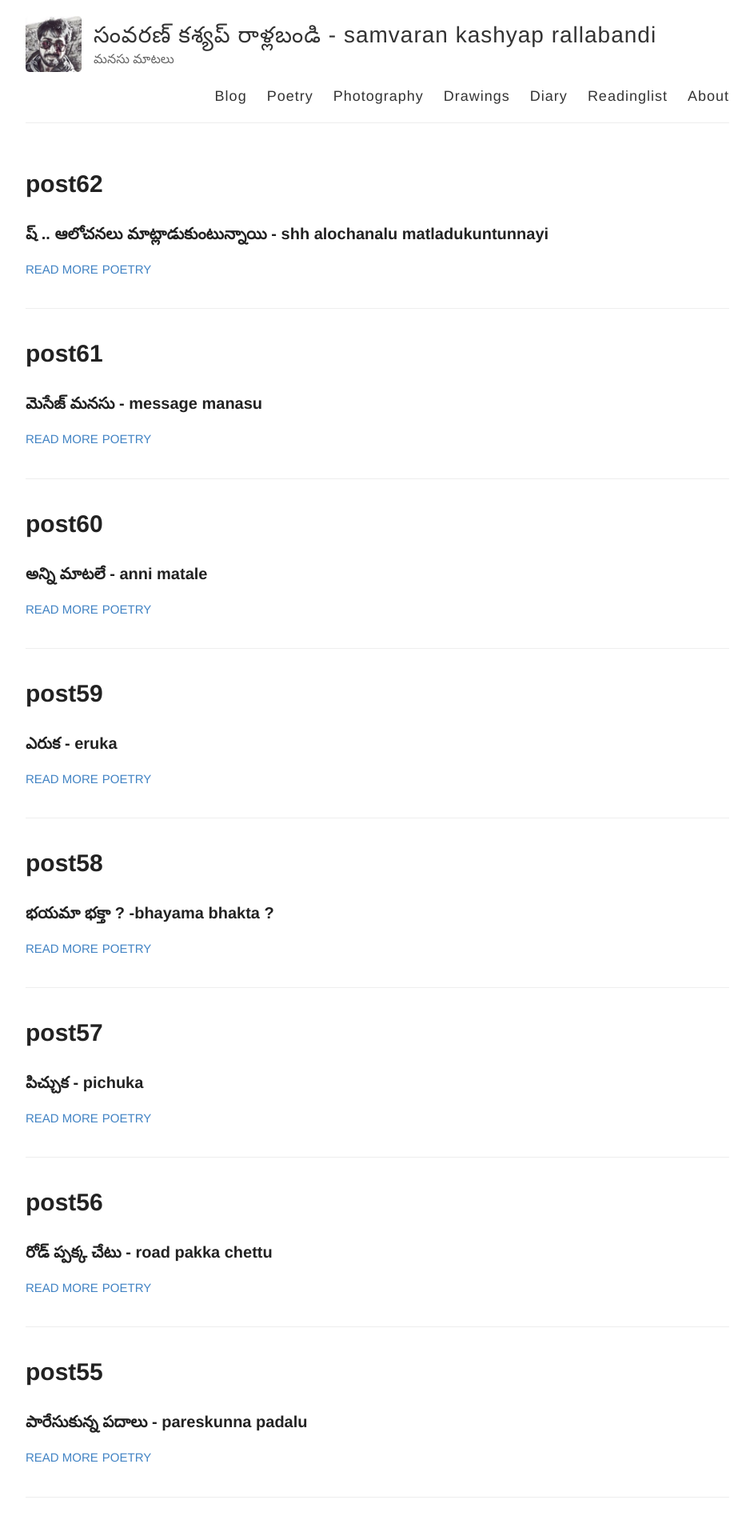
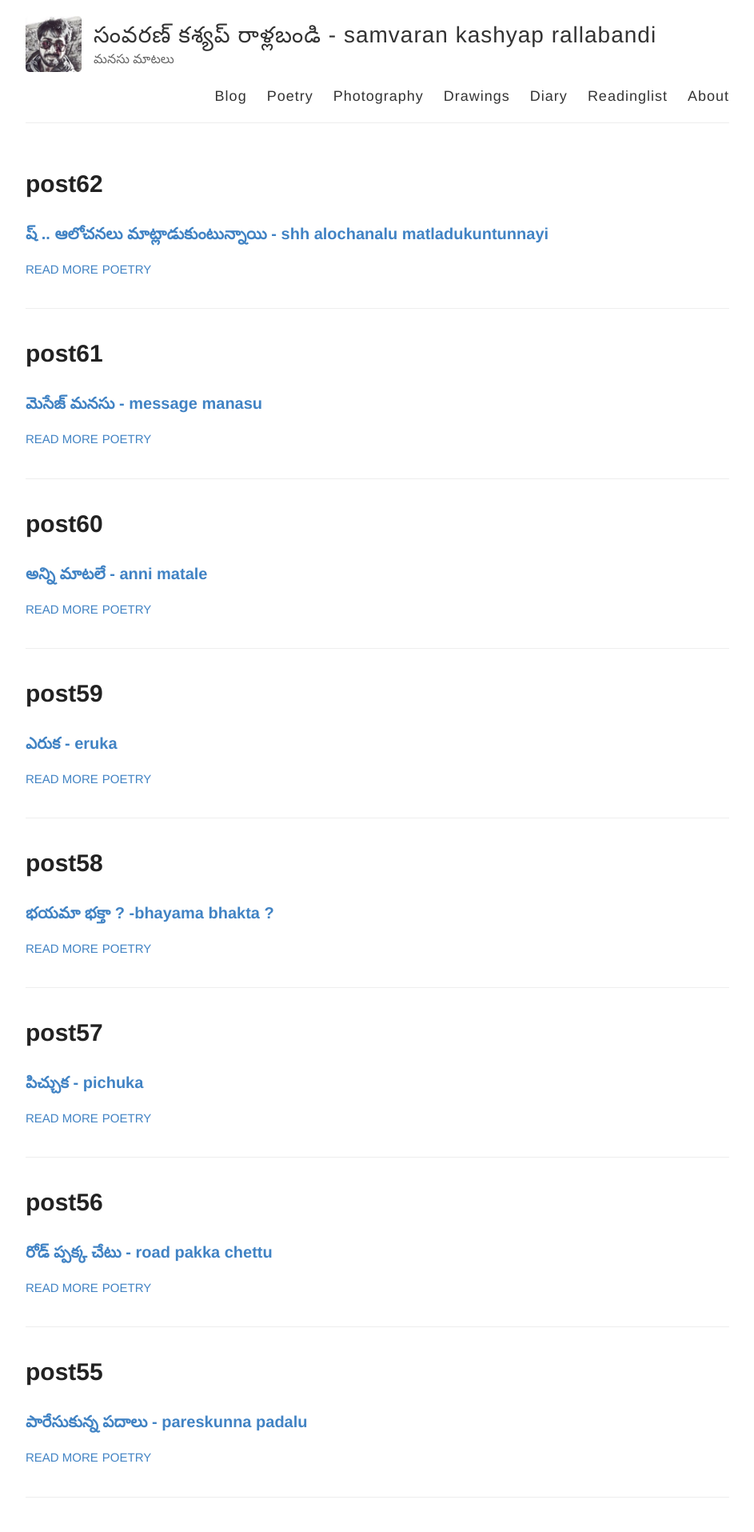
Before and after one commit to rsk/rsk.github.io, a Jekyll site: the page built from index.html, in a window 1280 px wide. Shown: the top 1915 px of the page at 80% size, without its empty margins (168-1111 px from the left). Built offline with Jekyll 4.4.1, drawn with Linux system fonts in a browser that asks for light colours.

Commit message:
Make post title as a link

```diff
--- a/index.html
+++ b/index.html
@@ -7,7 +7,7 @@ layout: default
     <article class="post">
       <h1><a href="{{ site.baseurl }}{{ post.url }}">{{ post.title }}</a></h1>
       <div class="entry">
-	      <h3> {{ post.excerpt }} </h3>
+	      <h3><a href="{{ site.baseurl }}{{ post.url }}">{{ post.excerpt }}</a></h3>
       </div>
       <a href="{{ site.baseurl }}{{ post.url }}" class="read-more">Read More</a>
       {% if post.tags %}
```
